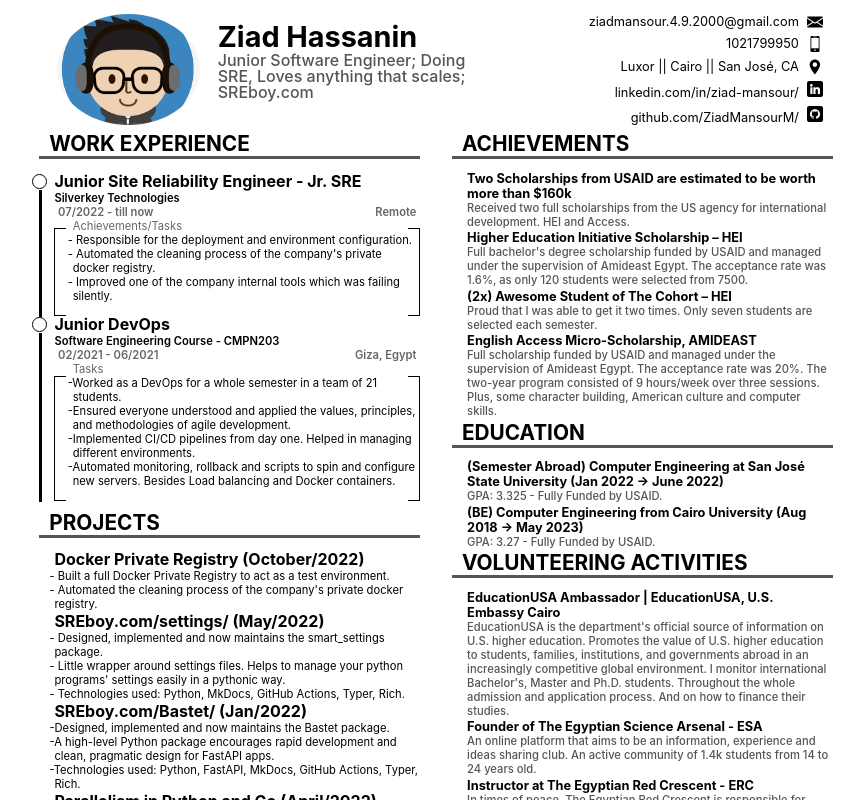
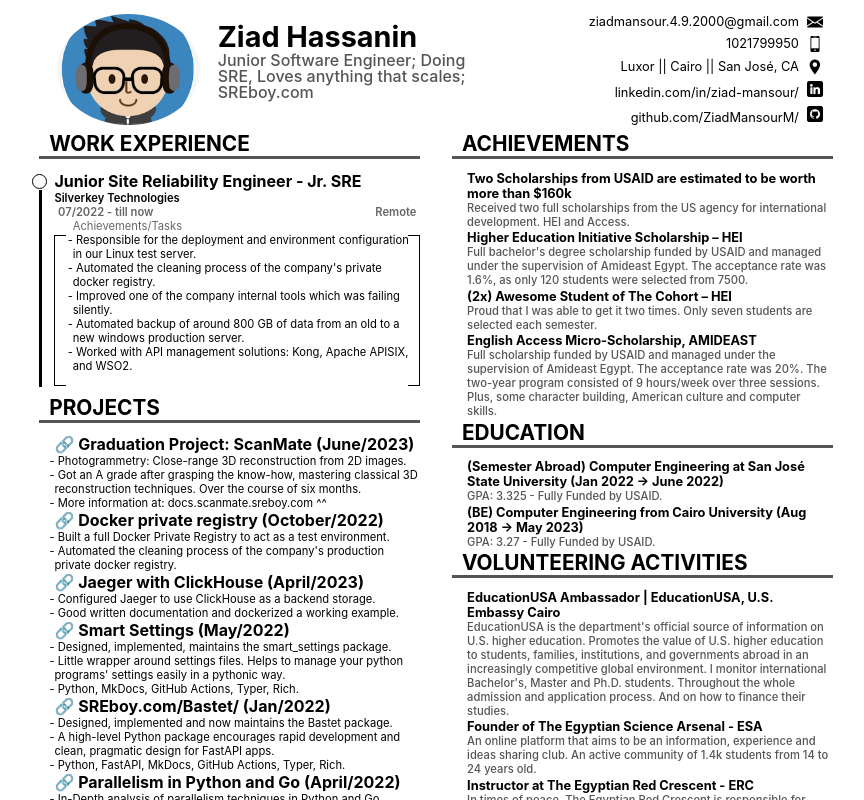
Before and after one commit to ZiadMansourM/resume, a React (Create React App) app: page / in a window 1280 px wide. Shown: the top 800 px of the page, without its empty margins (204-1068 px from the left). Built offline with nearby package versions, Linux system fonts and the light colour scheme.

Commit message:
➕ ADD: projects

```diff
--- a/src/App.js
+++ b/src/App.js
@@ -27,55 +27,65 @@ function App() {
         city: "Remote",
         action: "Achievements/Tasks",
         actions: {
-          1: " Responsible for the deployment and environment configuration.",
+          1: " Responsible for the deployment and environment configuration in our Linux test server.",
           2: " Automated the cleaning process of the company's private docker registry.",
           3: " Improved one of the company internal tools which was failing silently.",
-        },
-      },
-      2: {
-        experience: "Junior DevOps",
-        company: "Software Engineering Course - CMPN203",
-        date: "02/2021 - 06/2021",
-        city: "Giza, Egypt",
-        action: "Tasks",
-        actions: {
-          1: "Worked as a DevOps for a whole semester in a team of 21 students.",
-          2: "Ensured everyone understood and applied the values, principles, and methodologies of agile development.",
-          3: "Implemented CI/CD pipelines from day one. Helped in managing different environments.",
-          4: "Automated monitoring, rollback and scripts to spin and configure new servers. Besides Load balancing and Docker containers.",
+          4: " Automated backup of around 800 GB of data from an old to a new windows production server.",
+          5: " Worked with API management solutions: Kong, Apache APISIX, and WSO2.",
         },
       }
     },
     projects: {
       1: {
-        name: "Docker Private Registry (October/2022)",
+        link: "https://docs.scanmate.sreboy.com",
+        name: "Graduation Project: ScanMate (June/2023)",
         tasks: {
-          1: " Built a full Docker Private Registry to act as a test environment.",
-          2: " Automated the cleaning process of the company's private docker registry."
+          1: " Photogrammetry: Close-range 3D reconstruction from 2D images.",
+          2: " Got an A grade after grasping the know-how, mastering classical 3D reconstruction techniques. Over the course of six months.",
+          3: " More information at: docs.scanmate.sreboy.com ^^"
         },
       },
       2: {
-        name: "SREboy.com/settings/ (May/2022)",
+        link: "https://github.com/ZiadMansourM/docker-private-registry",
+        name: "Docker private registry (October/2022)",
         tasks: {
-          1: " Designed, implemented and now maintains the smart_settings package.",
-          2: " Little wrapper around settings files. Helps to manage your python programs' settings easily in a pythonic way.",
-          3: " Technologies used: Python, MkDocs, GitHub Actions, Typer, Rich.",
+          1: " Built a full Docker Private Registry to act as a test environment.",
+          2: " Automated the cleaning process of the company's production private docker registry."
         },
       },
       3: {
-        name: "SREboy.com/Bastet/ (Jan/2022)",
+        link: "https://github.com/ZiadMansourM/Jaeger-ClickHouse",
+        name: "Jaeger with ClickHouse (April/2023)",
         tasks: {
-          1: "Designed, implemented and now maintains the Bastet package.",
-          2: "A high-level Python package encourages rapid development and clean, pragmatic design for FastAPI apps.",
-          3: "Technologies used: Python, FastAPI, MkDocs, GitHub Actions, Typer, Rich.",
+          1: " Configured Jaeger to use ClickHouse as a backend storage.",
+          2: " Good written documentation and dockerized a working example.",
         },
       },
       4: {
+        link: "https://github.com/ZiadMansourM/settings",
+        name: "Smart Settings (May/2022)",
+        tasks: {
+          1: " Designed, implemented, maintains the smart_settings package.",
+          2: " Little wrapper around settings files. Helps to manage your python programs' settings easily in a pythonic way.",
+          3: " Python, MkDocs, GitHub Actions, Typer, Rich.",
+        },
+      },
+      5: {
+        link: "https://github.com/ZiadMansourM/Bastet",
+        name: "SREboy.com/Bastet/ (Jan/2022)",
+        tasks: {
+          1: " Designed, implemented and now maintains the Bastet package.",
+          2: " A high-level Python package encourages rapid development and clean, pragmatic design for FastAPI apps.",
+          3: " Python, FastAPI, MkDocs, GitHub Actions, Typer, Rich.",
+        },
+      },
+      6: {
+        link: "https://github.com/ZiadMansourM/concurrency-parallelism",
         name: "Parallelism in Python and Go (April/2022)",
         tasks: {
-          1: "In-Depth analysis of parallelism techniques in Python and Go.",
-          2: "github.com/ZiadMansourM/concurrency-parallelism",
-          3: "Also more information at SREboy.com/talks",
+          1: " In-Depth analysis of parallelism techniques in Python and Go.",
+          2: " github.com/ZiadMansourM/concurrency-parallelism",
+          3: " Also more information at SREboy.com/talks",
         },
       }
     },
--- a/src/components/Body/Projects/Project.js
+++ b/src/components/Body/Projects/Project.js
@@ -1,11 +1,16 @@
 import React from "react";
 import ProjectTask from "./ProjectTask";
 import classes from "./Project.module.css";
+
 function Project(props) {
   const tasks = Object.keys(props.data.tasks);
   return (
     <React.Fragment>
-      <h2 className={classes["project-name"]}>{props.data.name}</h2>
+      <h2 className={classes["project-name"]}>
+        <a href={`${props.data.link}`} target="_blank" rel="noopener noreferrer" className={classes["project-link"]}>🔗</a>
+        &nbsp;
+        {props.data.name}
+      </h2>
       {tasks.map((task) => (
         <React.Fragment key={task}>
           <ProjectTask data={props.data.tasks[task]}></ProjectTask>
@@ -14,4 +19,5 @@ function Project(props) {
     </React.Fragment>
   );
 }
+
 export default Project;
--- a/src/components/Body/Projects/Project.module.css
+++ b/src/components/Body/Projects/Project.module.css
@@ -3,3 +3,9 @@
   margin-block-start: 0;
   font-size: 1rem;
 }
+
+.project-link {
+  text-decoration: none;
+  color: inherit;
+  cursor: pointer;
+}
```
Also changed, not shown: 1 other file (tests, documents, lock files or other folders).
